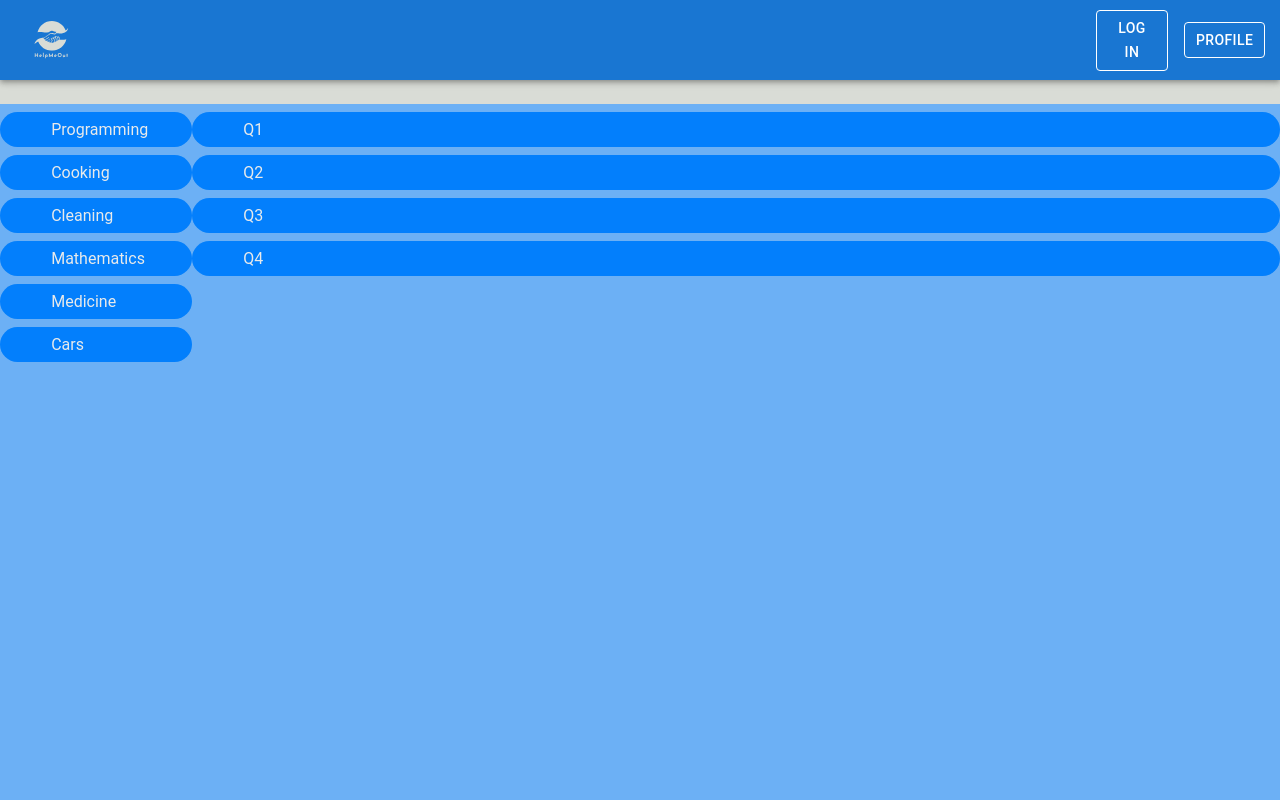
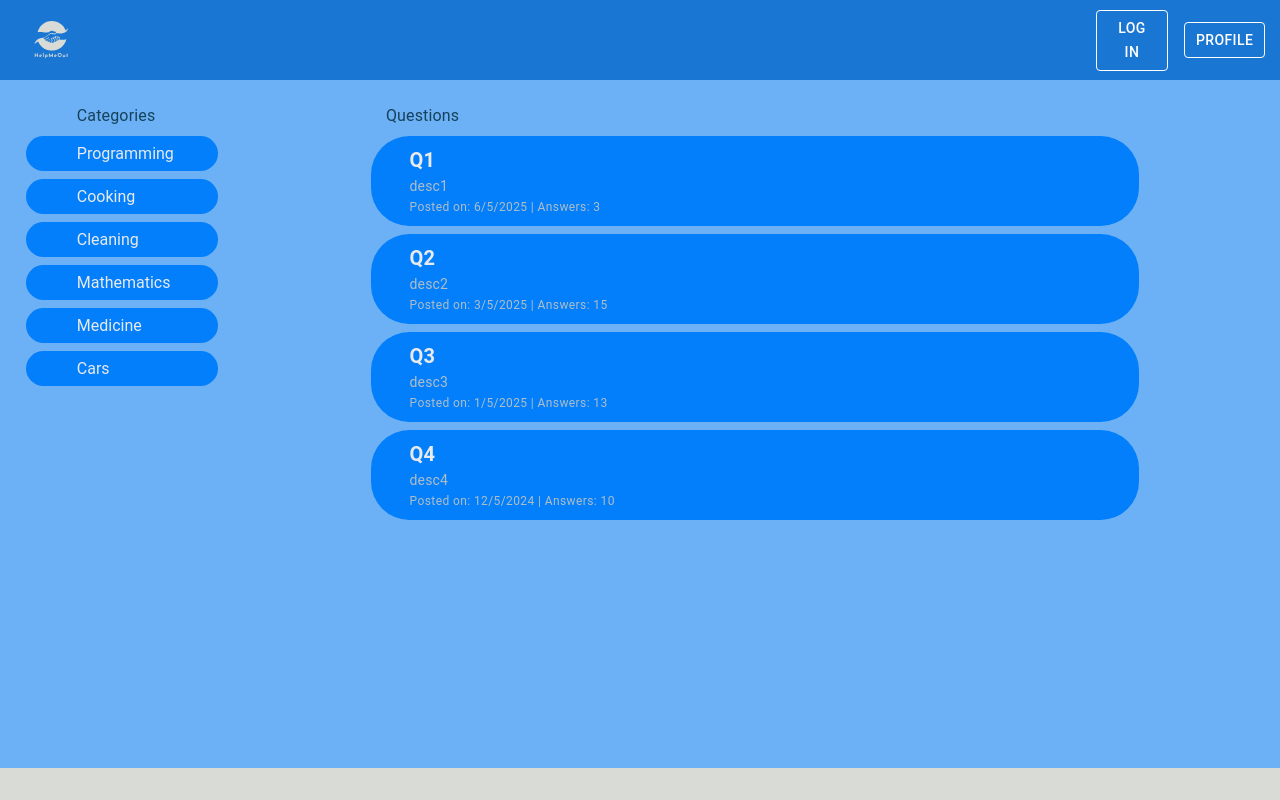
Before and after one commit to azert9526/help-me-out, a Next.js app: page /questions-categories in a window 1280 px wide. Built offline with nearby package versions, Linux system fonts and the light colour scheme.

Commit message:
questions-category upd

```diff
--- /dev/null
+++ b/app/components/QuestionItem.tsx
@@ -0,0 +1,24 @@
+import { Box, Typography } from "@mui/material";
+import {Question} from "../../domain/question"
+
+
+type Props<ID> = {
+    question: Question<ID>;
+};
+
+
+export default function QuestionItem<ID>({ question }: Props<ID>) {
+    return (
+      <Box sx={{backgroundColor: 'transparent', borderRadius: '8px', width: '100vw' }}>
+        <Typography variant="h6" sx={{ fontWeight: 'bold' }}>
+          {question.title}
+        </Typography>
+        <Typography variant="body2" sx={{ color: '#b0bec5' }}>
+          {question.description}
+        </Typography>
+        <Typography variant="caption" sx={{ color: '#b0bec5' }}>
+          Posted on: {new Date(question.createdDate).toLocaleDateString()} | Answers: {question.answerCount}
+        </Typography>
+      </Box>
+    );
+  }
--- a/app/questions-categories/page.tsx
+++ b/app/questions-categories/page.tsx
@@ -1,41 +1,157 @@
+"use client";
 import AppNavbar from "../components/AppNavbar";
-import { Box } from "@mui/material";
-import List from '@mui/material/List';
-import ListItem from '@mui/material/ListItem';
+import { Box, Typography } from "@mui/material";
+import List from "@mui/material/List";
+import ListItem from "@mui/material/ListItem";
+import ListItemText from "@mui/material/ListItemText";
+import { Question } from "@/domain/question";
+import QuestionItem from "../components/QuestionItem";
+import { useState, useEffect } from "react";
 
-export default function CategoriesPage(){
+export default function CategoriesPage() {
+  const [category, setCategory] = useState<string>("");
 
-    //aici eventual sa fie incarcate categoriile din backend ??
-    //de adaugat si iconite maybe
-    const categories = [{title: "Programming"}, {title: "Cooking"}, {title: "Cleaning"}, {title: "Mathematics"},
-    {title: "Medicine"}, {title: "Cars"}];
+  //aici eventual sa fie incarcate categoriile din backend ??
+  //de adaugat si iconite poate?
+  const categories = [
+    { title: "Programming" },
+    { title: "Cooking" },
+    { title: "Cleaning" },
+    { title: "Mathematics" },
+    { title: "Medicine" },
+    { title: "Cars" },
+  ];
 
-    const testItemsListQuestions = [{title: "Q1", description: "desc1"},
-        {title:"Q2", description: "desc2"},
-        {title:"Q3", description: "desc3"},
-        {title: "Q4", description: "desc4"}
-    ];
-    return(<div style={{height: '100vh', overflow:'hidden'}}>
-        <AppNavbar></AppNavbar>
-        <Box sx={{display: 'flex', paddingTop: '3vh', height: '100vh'}}>
-            <List sx={{backgroundColor: '#6cb0f5', width: '15vw', overflowY: 'auto'}}>
-                {categories.map((item, index) => (
-                    <ListItem key={index} sx={{paddingLeft: '3vw',
-                    marginBottom: '1vh',
-                    backgroundColor: '#037ffc',
-                    paddingInlineStart: '4vw',
-                    borderRadius: '3vw',
-                    color: '#e8eaeb'}} >{item.title}</ListItem>))}
-            </List>
-            <List sx={{width: '85vw', backgroundColor: '#6cb0f5', overflowY: 'auto'}}>
-                {testItemsListQuestions.map((item, index) => (
-                    <ListItem key={index} sx={{paddingLeft: '3vw',
-                    marginBottom: '1vh',
-                    backgroundColor: '#037ffc',
-                    paddingInlineStart: '4vw',
-                    borderRadius: '3vw',
-                    color: '#e8eaeb'}} >{item.title}</ListItem>))}            </List>
+  //hardcoded
+  const testItemsListQuestions: Question<string>[] = [
+    {
+      _id: "1",
+      title: "Q1",
+      description: "desc1",
+      createdDate: "06/05/2025",
+      authorID: "1",
+      answerCount: 3,
+      category: "Cooking",
+    },
+    {
+      _id: "2",
+      title: "Q2",
+      description: "desc2",
+      createdDate: "03/05/2025",
+      authorID: "2",
+      answerCount: 15,
+      category: "Cooking",
+    },
+    {
+      _id: "3",
+      title: "Q3",
+      description: "desc3",
+      createdDate: "01/05/2025",
+      authorID: "3",
+      answerCount: 13,
+      category: "Medicine",
+    },
+    {
+      _id: "4",
+      title: "Q4",
+      description: "desc4",
+      createdDate: "12/05/2024",
+      authorID: "4",
+      answerCount: 10,
+      category: "Programming",
+    },
+  ];
+
+  const filteredItems = category
+    ? testItemsListQuestions.filter((q) => q.category === category)
+    : testItemsListQuestions;
+
+  return (
+    <div style={{ height: "100vh", overflow: "hidden" }}>
+      <AppNavbar></AppNavbar>
+      <Box sx={{ paddingLeft:"1vw", paddingRight: "1vw", backgroundColor: "#6cb0f5" }}>
+        <Box sx={{ paddingTop: "3vh", display: "flex", }}>
+          <Typography
+            sx={{ width: "15vw", paddingRight: "2vw", paddingLeft: "5vw" }}
+          >
+            Categories
+          </Typography>
+          <Typography sx={{ width: "85vw", paddingLeft: "10vw" }}>
+            Questions
+          </Typography>
         </Box>
-
-    </div>);
+        <Box sx={{ display: "flex", height: "80vh" }}>
+          <List
+            sx={{
+              width: "15vw",
+              overflowY: "auto",
+              paddingRight: "2vw",
+              paddingLeft: "1vw",
+            }}
+          >
+            {categories.map((item, index) => (
+              <ListItem
+                onClick={() => {
+                  setCategory(item.title);
+                }}
+                key={index}
+                sx={{
+                  paddingLeft: "3vw",
+                  marginBottom: "1vh",
+                  backgroundColor: "#037ffc",
+                  paddingInlineStart: "4vw",
+                  borderRadius: "3vw",
+                  transition: "all 0.2s ease-in-out",
+                  "&:hover": {
+                    cursor: "pointer",
+                    boxShadow: 2,
+                    transform: "scale(1.05)",
+                  },
+                  "&:focus": {
+                    // Stiluri când elementul este selectat
+                    backgroundColor: "#0465c7", // Culoare de fundal diferită
+                    border: "2px black", // Border portocaliu
+                    transform: "scale(1.1)", // Mărirea elementului
+                  },
+                  color: "#e8eaeb",
+                }}
+                tabIndex={0}
+              >
+                {item.title}
+              </ListItem>
+            ))}
+          </List>
+          <List
+            sx={{
+              width: "60vw",
+              overflowY: "auto",
+              paddingLeft: "10vw",
+              paddingRight: "10vw",
+            }}
+          >
+            {filteredItems.map((item, index) => (
+              <ListItem
+                key={index}
+                sx={{
+                  paddingLeft: "3vw",
+                  marginBottom: "1vh",
+                  backgroundColor: "#037ffc",
+                  borderRadius: "3vw",
+                  transition: "all 0.2s ease-in-out",
+                  "&:hover": {
+                    cursor: "pointer",
+                    boxShadow: 2,
+                    transform: "scale(1.02)",
+                  },
+                  color: "#e8eaeb",
+                }}
+              >
+                <QuestionItem<string> question={item}></QuestionItem>
+              </ListItem>
+            ))}
+          </List>
+        </Box>
+      </Box>
+    </div>
+  );
 }
```
Also changed, not shown: domain/question.ts (+11 -3 lines).
